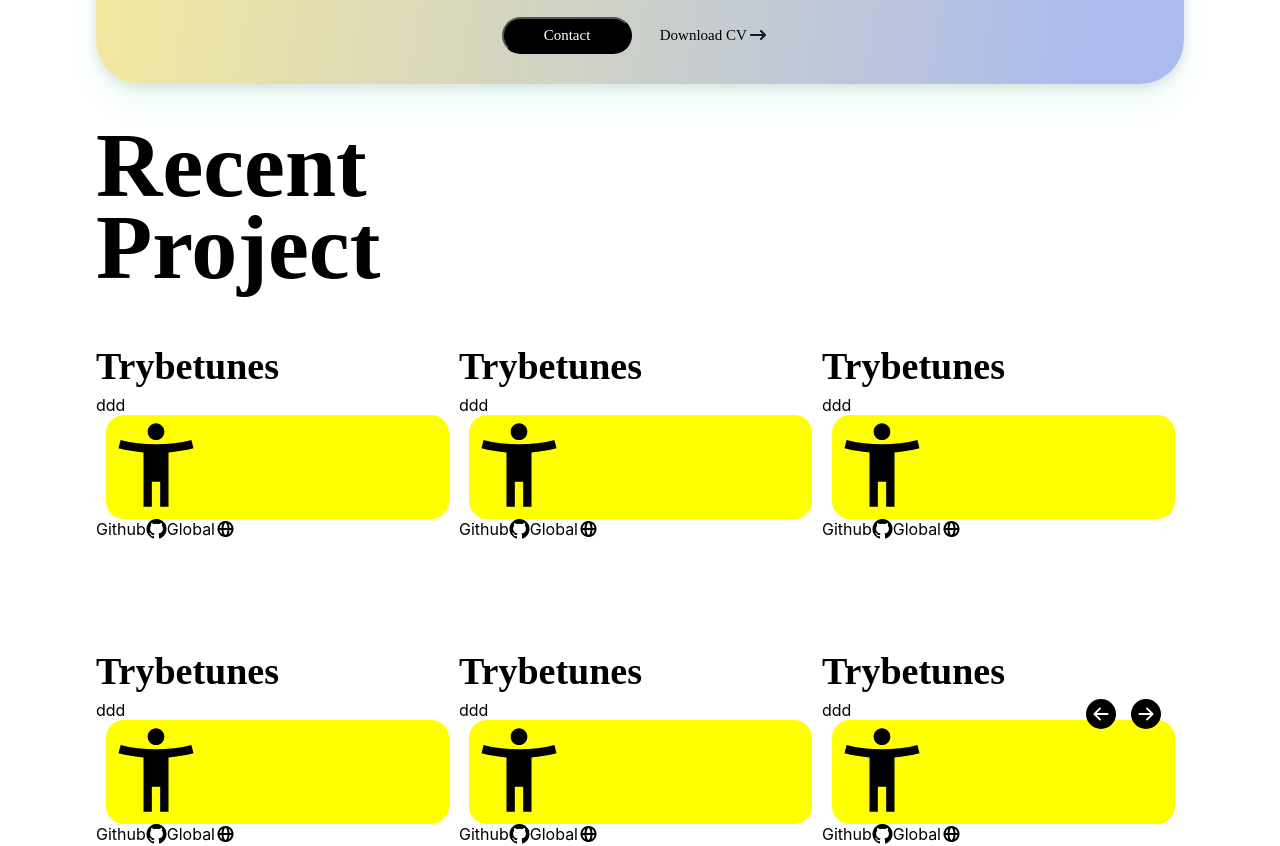
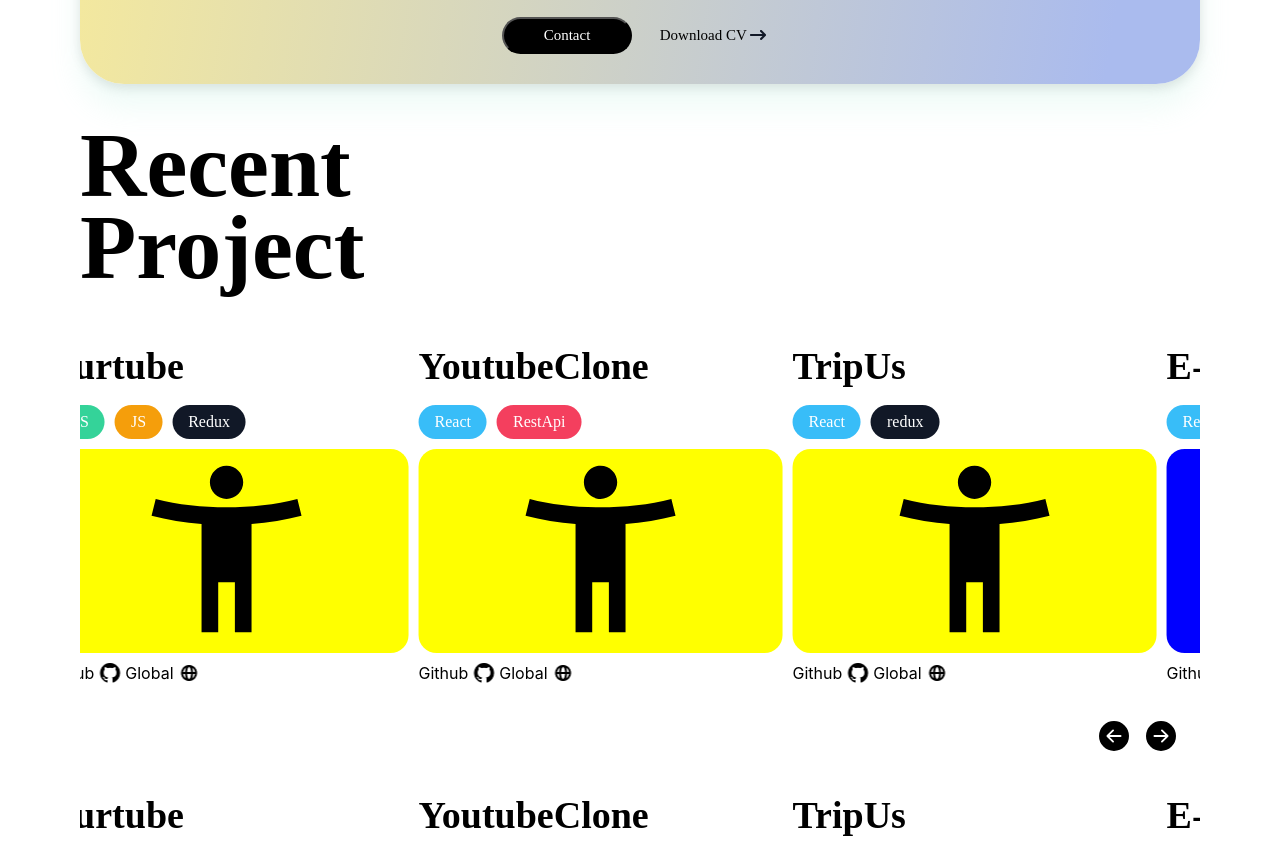
Before and after one commit to heemin96/Portfolio, a React (Create React App) app: page / in a window 1280 px wide. Shown: the part 780-1626 px from the top of the page. Built offline with nearby package versions, Linux system fonts and the light colour scheme.

Commit message:
slide 제외 반응형 작업 끝.

```diff
--- a/public/index.html
+++ b/public/index.html
@@ -3,7 +3,11 @@
   <head>
     <meta charset="utf-8" />
     <link rel="icon" href="%PUBLIC_URL%/favicon.ico" />
-    <meta name="viewport" content="width=device-width, initial-scale=1" />
+    <meta
+      name="viewport"
+      content="width=device-width, initial-scale=1"
+      user-scaleable="yes"
+    />
     <meta name="theme-color" content="#000000" />
     <meta
       name="description"
--- a/src/App.js
+++ b/src/App.js
@@ -9,6 +9,7 @@
 import ProjectPage from "./pages/ProjectPage";
 import AboutMePage from "./pages/AboutMePage";
 import IdeaPage from "./pages/IdeaPage";
+import SlickSlider from "./feature/SlickSlider";
 
 function App() {
   return (
@@ -44,33 +45,28 @@
 //G는 Grid
 const G = {
   PageContainer: styled.div`
-    margin: 0 6rem;
-
-    @media (max-width: 1024px) {
-      margin: 0;
-    }
+    margin: 0 5rem;
+    justify-content: center;
 
     @media (max-width: 768px) {
-      margin: 0;
-      touch-action: pan-y;
+      margin: 0 2rem;
     }
   `,
 
   GridContainer: styled.div`
-    width: 100%;
-    height: 100vh;
+    max-width: 100%;
     justify-content: center;
     display: grid;
     grid-gap: 2.5em;
     grid-template-rows: auto;
-    // grid-template-columns: 1fr;
+    grid-template-columns: auto;
 
     grid-template-areas:
-      " header "
-      " introduce "
-      " project "
-      " aboutMe "
-      " idea ";
+      "header"
+      "introduce"
+      "project"
+      "aboutMe"
+      "idea";
   `,
 
   /////////////////////////////////////
@@ -108,8 +104,9 @@
     border-radius: 48px 48px 0px 0px;
     padding: 104px 0px 28px 0px;
 
-    @media (max-width: 1024px) {
-      padding: 60px 0px 28px 0px;
+    //   @media (max-width: 1024px) {
+    //     padding: 60px 0px 28px 0px;
+    //
   `,
 
   // GoUpButton: styled.button`
--- /dev/null
+++ b/src/components/AppButton.jsx
@@ -0,0 +1,58 @@
+import styled, { css } from "styled-components";
+
+function AppButton({ disabled, children, variant }) {
+  const variantStyle = VARIANTS[variant];
+
+  return (
+    <StyledButton disabled={disabled} variantStyle={variantStyle}>
+      {children}
+    </StyledButton>
+  );
+}
+
+const VARIANTS = {
+  react: css`
+    --button-color: #ffffff;
+    --button-bg-color: #38bdf8;
+  `,
+  restApi: css`
+    --button-color: #ffffff;
+    --button-bg-color: #f43f5e;
+  `,
+  redux: css`
+    --button-color: #ffffff;
+    --button-bg-color: #111827;
+  `,
+  js: css`
+    --button-color: #ffffff;
+    --button-bg-color: #f59e0b;
+  `,
+
+  css: css`
+    --button-color: #ffffff;
+    --button-bg-color: #34d399;
+  `,
+};
+
+const StyledButton = styled.button`
+  ${(p) => p.variantStyle}
+  max-width:500px;
+  max-height: 500px;
+  margin: 10px 10px 10px 0;
+  padding: 0.5rem 1rem 0.5rem 1rem;
+  border: none;
+  font-family: Poppins;
+  font-size: 1rem;
+  font-weight: 400;
+  border-radius: 32px;
+  background: var(--button-bg-color, #0d6efd);
+  color: var(--button-color, #ffffff);
+
+  &:disabled {
+    cursor: default;
+    opacity: 0.5;
+    background: var(--button-bg-color, #025ce2);
+  }
+`;
+
+export default AppButton;
--- a/src/feature/SlickSlider.js
+++ b/src/feature/SlickSlider.jsx
@@ -1,6 +1,6 @@
 import React, { Component } from "react";
 import styled from "styled-components";
-// import "../styles/global.css";
+import AppButton from "../components/AppButton.jsx";
 
 //Slick
 import Slider from "react-slick";
@@ -26,6 +26,8 @@
     speed: 700,
     autoplaySpeed: 1500,
     rows: 1,
+    centerMode: false,
+
     // slidesPerRow: 3,
 
     nextArrow: (
@@ -66,9 +68,12 @@
       <Slider {...settings}>
         <S.SliderContatiner>
           <S.SliderLeadingTitle>E-commerce</S.SliderLeadingTitle>
-          <S.SliderSkillStack>ddd</S.SliderSkillStack>
+          <S.SliderSkillStack>
+            <AppButton variant="react">React</AppButton>
+            <AppButton variant="restApi">RestApi</AppButton>
+          </S.SliderSkillStack>
           <S.SliderImage style={{ backgroundColor: "blue" }}>
-            <MdAccessibilityNew style={{ fontSize: "100px" }} />
+            <MdAccessibilityNew style={{ fontSize: "200px" }} />
             {/* <Ecommerce name="ecommerce" /> */}
           </S.SliderImage>
           <S.SliderHub>
@@ -83,9 +88,12 @@
 
         <S.SliderContatiner>
           <S.SliderLeadingTitle>Trybe Course</S.SliderLeadingTitle>
-          <S.SliderSkillStack>ddd</S.SliderSkillStack>
+          <S.SliderSkillStack>
+            <AppButton variant="react">React native</AppButton>
+            <AppButton variant="redux">Redux</AppButton>
+          </S.SliderSkillStack>
           <S.SliderImage style={{ backgroundColor: "red" }}>
-            <MdAccessibilityNew style={{ fontSize: "100px" }} />
+            <MdAccessibilityNew style={{ fontSize: "200px" }} />
             {/* <TrybeCourse name="trybecourse" /> */}
           </S.SliderImage>
           <S.SliderHub>
@@ -100,9 +108,14 @@
 
         <S.SliderContatiner>
           <S.SliderLeadingTitle>Trybetunes</S.SliderLeadingTitle>
-          <S.SliderSkillStack>ddd</S.SliderSkillStack>
+          <S.SliderSkillStack>
+            <AppButton variant="react">HTML</AppButton>
+            <AppButton variant="css">CSS</AppButton>
+            <AppButton variant="js">JS</AppButton>
+            <AppButton variant="redux">Redux</AppButton>
+          </S.SliderSkillStack>
           <S.SliderImage style={{ backgroundColor: "yellow" }}>
-            <MdAccessibilityNew style={{ fontSize: "100px" }} />
+            <MdAccessibilityNew style={{ fontSize: "200px" }} />
             {/* <TrybeTunes name="trybetunes" /> */}
           </S.SliderImage>
           <S.SliderHub>
@@ -116,26 +129,31 @@
         </S.SliderContatiner>
 
         <S.SliderContatiner>
-          <S.SliderLeadingTitle>Trybetunes</S.SliderLeadingTitle>
-          <S.SliderSkillStack>ddd</S.SliderSkillStack>
+          <S.SliderLeadingTitle>Ourtube</S.SliderLeadingTitle>
+          <S.SliderSkillStack>
+            <AppButton variant="css">CSS</AppButton>
+            <AppButton variant="js">JS</AppButton>
+            <AppButton variant="redux">Redux</AppButton>
+          </S.SliderSkillStack>
           <S.SliderImage style={{ backgroundColor: "yellow" }}>
-            <MdAccessibilityNew style={{ fontSize: "100px" }} />
-            {/* <TrybeTunes name="trybetunes" /> */}
+            <MdAccessibilityNew style={{ fontSize: "200px" }} />
           </S.SliderImage>
           <S.SliderHub>
             <span>Github</span>
             <Github name="github" />
-
             <span>Global</span>
             <Global name="global" />
           </S.SliderHub>
           <S.SliderBlock>-</S.SliderBlock>
         </S.SliderContatiner>
         <S.SliderContatiner>
-          <S.SliderLeadingTitle>Trybetunes</S.SliderLeadingTitle>
-          <S.SliderSkillStack>ddd</S.SliderSkillStack>
+          <S.SliderLeadingTitle>YoutubeClone</S.SliderLeadingTitle>
+          <S.SliderSkillStack>
+            <AppButton variant="react">React</AppButton>
+            <AppButton variant="restApi">RestApi</AppButton>
+          </S.SliderSkillStack>
           <S.SliderImage style={{ backgroundColor: "yellow" }}>
-            <MdAccessibilityNew style={{ fontSize: "100px" }} />
+            <MdAccessibilityNew style={{ fontSize: "200px" }} />
             {/* <TrybeTunes name="trybetunes" /> */}
           </S.SliderImage>
           <S.SliderHub>
@@ -149,10 +167,14 @@
         </S.SliderContatiner>
 
         <S.SliderContatiner>
-          <S.SliderLeadingTitle>Trybetunes</S.SliderLeadingTitle>
-          <S.SliderSkillStack>ddd</S.SliderSkillStack>
+          <S.SliderLeadingTitle>TripUs</S.SliderLeadingTitle>
+          <S.SliderSkillStack>
+            {" "}
+            <AppButton variant="react">React</AppButton>
+            <AppButton variant="redux">redux</AppButton>
+          </S.SliderSkillStack>
           <S.SliderImage style={{ backgroundColor: "yellow" }}>
-            <MdAccessibilityNew style={{ fontSize: "100px" }} />
+            <MdAccessibilityNew style={{ fontSize: "200px" }} />
             {/* <TrybeTunes name="trybetunes" /> */}
           </S.SliderImage>
           <S.SliderHub>
@@ -170,18 +192,30 @@
 };
 
 const StyledSlider = styled(Slider)`
+  display: grid;
+
   height: 100%;
-  width: 100%;
+  // display: flex;
 `;
 
 const Pre = styled.div`
   color: black;
   font-size: 30px;
-  margin-top: 200px;
+  margin-top: 150px;
   left: 91%;
   z-index: 3;
   &:hover {
     color: gray;
+  }
+
+  @media (max-width: 1024px) {
+    left: 89%;
+    // margin-top: 14rem;
+  }
+
+  @media (max-width: 768px) {
+    left: 82%;
+    margin-top: 22rem;
   }
 `;
 
@@ -189,18 +223,23 @@
   color: black;
   font-size: 30px;
   right: 3%;
-  margin-top: 200px;
+  margin-top: 150px;
   z-index: 3;
   &:hover {
     color: gray;
   }
+
+  @media (max-width: 768px) {
+    // left: 80%;
+    margin-top: 22rem;
+  }
 `;
 const S = {
   SliderContatiner: styled.div`
-    width: 100%;
     height: 100%;
     display: flex;
     flex-direction: column;
+    width: 100%;
   `,
 
   SliderLeadingTitle: styled.div`
@@ -216,15 +255,17 @@
   `,
 
   SliderImage: styled.div`
-    // display: flex;
-    // padding: 30px 0 20px 0;
+    max-width: 100%;
     border-radius: 18px;
-    margin: 0 10px;
+    margin-right: 10px;
+    text-align: center;
   `,
 
   SliderHub: styled.div`
+    margin-top: 10px;
     display: flex;
     flex-direction: row;
+    gap: 5px;
   `,
 
   SliderBlock: styled.div`
@@ -233,10 +274,30 @@
   `,
 };
 
-const Ecommerce = styled(IconComponent)``;
-const TrybeCourse = styled(IconComponent)``;
-const TrybeTunes = styled(IconComponent)``;
-const Github = styled(IconComponentPng)``;
-const Global = styled(IconComponentPng)``;
+const Ecommerce = styled(IconComponent)`
+  display: block;
+  width: 90%;
+  margin: 0 auto;
+`;
+const TrybeCourse = styled(IconComponent)`
+  display: block;
+  width: 90%;
+  margin: 0 auto;
+`;
+const TrybeTunes = styled(IconComponent)`
+  display: block;
+  width: 90%;
+  margin: 0 auto;
+`;
+const Github = styled(IconComponentPng)`
+  display: block;
+  width: 100%;
+  margin: 0 auto;
+`;
+const Global = styled(IconComponentPng)`
+  display: block;
+  width: 100%;
+  margin: 0 auto;
+`;
 
 export default SlickSlider;
--- a/src/pages/AboutMePage.jsx
+++ b/src/pages/AboutMePage.jsx
@@ -64,7 +64,7 @@
 
   AboutMeGridContainer: styled.div`
     display: grid;
-    gap: 3em;
+    gap: 1em;
     grid-template-rows: auto;
     grid-template-columns: auto;
 
--- a/src/pages/IntroducePage.jsx
+++ b/src/pages/IntroducePage.jsx
@@ -33,14 +33,6 @@
 }
 
 const G = {
-  GridItemIntroduce: styled.div`
-    grid-area: introduce;
-    background: linear-gradient(99.03deg, #fbed96 -1%, #abecd6 92.31%);
-    box-shadow: 0px 4px 12px rgba(0, 0, 0, 0.1),
-      0px 23px 30px rgba(171, 236, 214, 0.2);
-    border-radius: 44px;
-  `,
-
   IntroduceFlexContainer: styled.div`
     display: flex;
     flex-direction: column;
--- a/src/pages/Navbar.jsx
+++ b/src/pages/Navbar.jsx
@@ -2,7 +2,7 @@
 import styled from "styled-components";
 import IconComponentPng from "../utils/pngIcon.js";
 import Menubar from "../assets/icons/Menubar.png";
-import DropDownMenu from "../feature/DropDownMenu.js";
+import DropDownMenu from "../feature/DropDownMenu.jsx";
 
 function Navbar() {
   return (
@@ -23,6 +23,7 @@
 
 const G = {
   FlexContainer: styled.div`
+    width: 100%;
     display: flex;
     justify-content: space-between;
     margin-bottom: -250px;
--- a/src/pages/ProjectPage.jsx
+++ b/src/pages/ProjectPage.jsx
@@ -8,18 +8,14 @@
       <G.ProjectLeading>
         Recent <br /> Project
       </G.ProjectLeading>
-      <G.SliderContainer>
-        <SlickSlider />{" "}
-      </G.SliderContainer>
+
+      <SlickSlider />
     </G.ProjectGridContainer>
   );
 }
 
 const G = {
-  ProjectGridContainer: styled.div`
-    height: auto;
-    width: 100%; ;
-  `,
+  ProjectGridContainer: styled.div``,
 
   ProjectLeading: styled.div`
     font-size: 92px;
@@ -39,9 +35,7 @@
     }
   `,
 
-  SliderContainer: styled.div`
-    width: 100%;
-  `,
+  SliderContainer: styled.div``,
 };
 
 export default ProjectPage;
```
Also changed, not shown: src/feature/DropDownMenu.jsx (renamed from src/feature/DropDownMenu.js).
